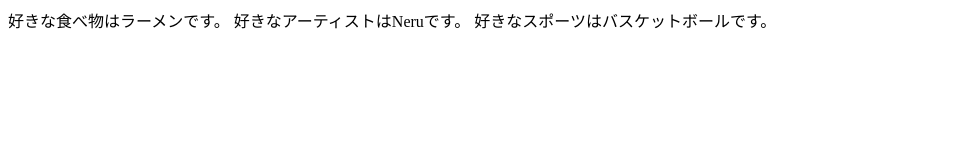
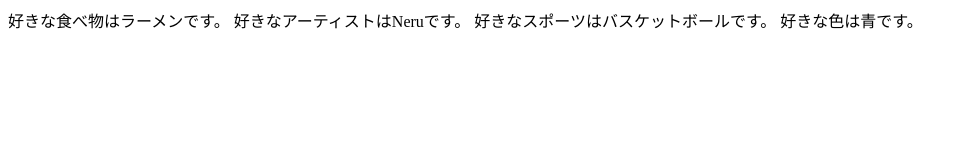
Before and after one commit to gandamu00/command-practice, a plain HTML site: page index.html in a window 1280 px wide. Shown: the whole page, without its empty margins (0-967 px from the left). Drawn offline with Linux system fonts and the light colour scheme.

Commit message:
好きな色を追加

```diff
--- a/index.html
+++ b/index.html
@@ -4,5 +4,6 @@
 	好きな食べ物はラーメンです。
 	好きなアーティストはNeruです。
 	好きなスポーツはバスケットボールです。
+	好きな色は青です。
 </body>
 </html>
```
